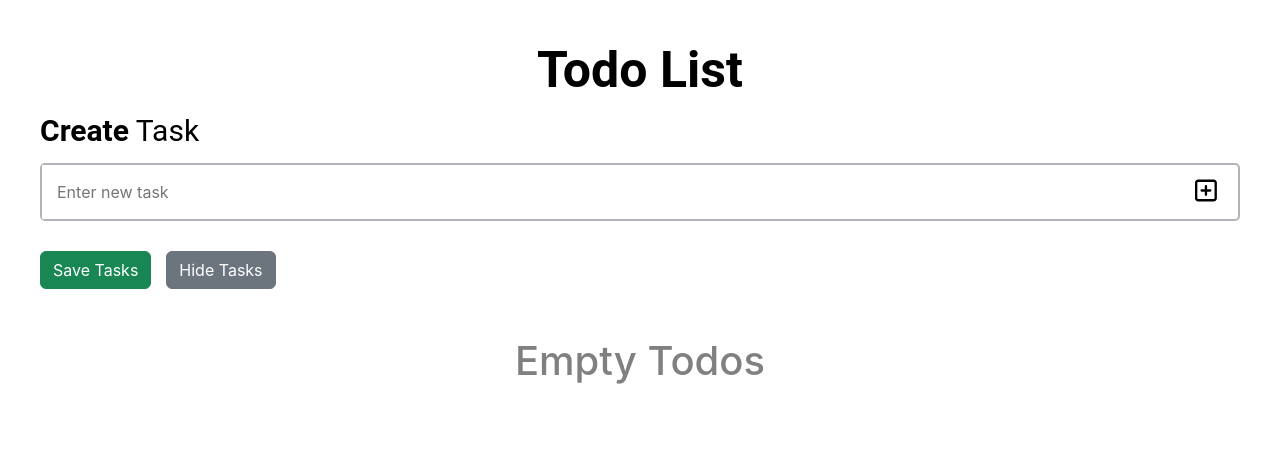
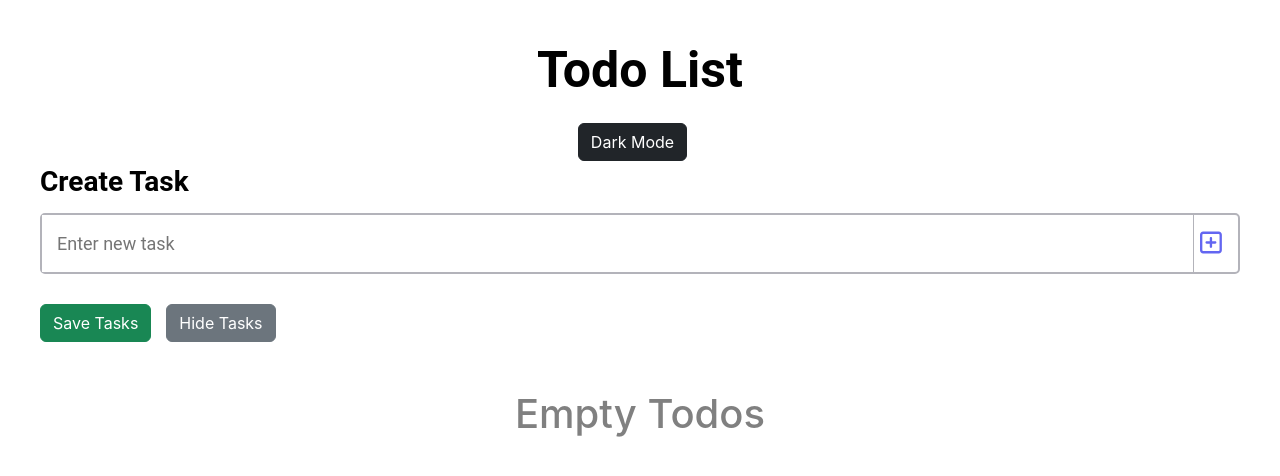
Before and after one commit to Kinsuksingh/todo-app, a React (Create React App) app: page / in a window 1280 px wide. Shown: the top 476 px of the page. Built offline with nearby package versions, Linux system fonts and the light colour scheme.

Commit message:
Adding Dark theme feature

```diff
--- a/src/App.js
+++ b/src/App.js
@@ -11,12 +11,18 @@ const App = () => {
   const storedTodos = JSON.parse(localStorage.getItem("tasksList"));
   const [tasksList, setTasks] = useState(storedTodos !== null ? storedTodos : []);
 
-  // State variable to store the isShow state
+  // State variables to track theme and task list visibility
   const [isShow, setIsShow] = useState(true);
+  const [isDarkMode, setIsDarkMode] = useState(false); // New state for dark mode
 
   // Function to toggle the visibility of the task list
   const onSetIsShow = () => {
     setIsShow(!isShow);
+  };
+
+  // Function to toggle dark mode
+  const toggleDarkMode = () => {
+    setIsDarkMode(!isDarkMode);
   };
 
   // Function to add a new task
@@ -56,10 +62,12 @@ const App = () => {
       flexDirection: 'column',
       alignItems: 'center',
       padding: '40px',
+      backgroundColor: isDarkMode ? '#181818' : '#ffffff', // Dark mode background
+      color: isDarkMode ? '#f0f0f0' : '#000000', // Dark mode text color
+      transition: 'background-color 0.3s ease, color 0.3s ease',
     },
     heading: {
       textAlign: 'center',
-      color: 'black',
       fontFamily: 'Roboto',
       fontSize: '50px',
       fontWeight: 'bold',
@@ -77,8 +85,15 @@ const App = () => {
   return (
     <div style={styles.container}>
       <h1 style={styles.heading}>Todo List</h1>
+
+      {/* Dark Mode Toggle Button */}
+      <button type='button' className='btn btn-dark' style={styles.button} onClick={toggleDarkMode}>
+        {isDarkMode ? 'Light Mode' : 'Dark Mode'}
+      </button>
+
       {/* Task input component for adding new tasks */}
-      <TaskInput onAddTask={addNewTask} />
+      <TaskInput onAddTask={addNewTask} isDarkMode={isDarkMode} />
+
       <div style={styles.buttonGroup}>
         {/* Buttons to save tasks to localStorage and toggle task list visibility */}
         <button type='button' className='btn btn-success' style={styles.button} onClick={handleSaveClick}>
@@ -101,6 +116,7 @@ const App = () => {
           onRemoveTask={removeTask}
           onChangeTaskStatus={changeTaskStatus}
           onEditTask={editTask}
+          isDarkMode={isDarkMode} // Pass dark mode state to TaskList
         />
       )}
     </div>
--- a/src/components/TaskInput/index.css
+++ b/src/components/TaskInput/index.css
@@ -1,32 +1,72 @@
-.label-style{
+/* Light Theme */
+.label-style {
     color: black;
-    font-family: "Roboto";
+    font-family: "Roboto", sans-serif;
     margin-bottom: 10px;
-    font-size: 30px;
+    font-size: 28px;
+    font-weight: 600;
 }
 
-.task-label-text{
-    font-weight: bold;
-}
-
-.input-section{
+.input-section {
+    display: flex;
+    align-items: center;
     border: solid 2px #b3b3ba;
     border-radius: 5px;
     margin-bottom: 15px;
-    display: flex;
+    transition: border-color 0.3s ease;
 }
 
-.inputEle-style{
+.input-section:hover {
+    border-color: #91998e;
+}
+
+.inputEle-style {
     border: none;
     padding: 15px;
     outline: none;
     width: 100%;
+    font-size: 18px;
+    font-family: "Roboto", sans-serif;
+    border-right: solid 1px #b3b3ba;
+    transition: background-color 0.3s ease, border-color 0.3s ease;
 }
 
-.custom-add-btn{
+.inputEle-style:focus {
+    background-color: #f0f4ff;
+    border-right-color: #6366f1;
+}
+
+.custom-add-btn {
     background-color: transparent;
     border: none;
     outline: none;
-    margin-right: 15px;
+    margin-right: 10px;
     font-size: 25px;
+    color: #6366f1;
+    cursor: pointer;
+    transition: color 0.3s ease, transform 0.2s ease;
 }
+
+.custom-add-btn:hover {
+    color: #4f46e5;
+    transform: scale(1.1);
+}
+
+/* Dark Theme */
+.dark-label {
+    color: #f0f0f0;
+}
+
+.dark-input-section {
+    border: solid 2px #444444;
+}
+
+.dark-inputEle-style {
+    background-color: #333333;
+    color: #f0f0f0;
+}
+
+.dark-inputEle-style:focus {
+    background-color: #222222;
+    border-right-color: #4f46e5;
+}
--- a/src/components/TaskInput/index.js
+++ b/src/components/TaskInput/index.js
@@ -4,56 +4,42 @@ import { faPlusSquare } from '@fortawesome/free-regular-svg-icons'; // Import sp
 import './index.css'; // Import custom CSS styles for the component
 
 const TaskInput = (props) => {
-    // Destructure props object to access the onAddTask function for adding new tasks
-    const {onAddTask} = props
+  const { onAddTask, isDarkMode } = props;
+  const [newTask, createNewTask] = useState('');
 
-    // State variable to store the new task text entered by the user
-    const [newTask, createNewTask] = useState('')
+  const handleSubmit = (event) => {
+    event.preventDefault();
 
-    // Function to handle form submission
-    const handleSubmit = (event) => {
-        // Prevent default form submission behavior
-        event.preventDefault()
-
-        // Check if the entered task text has any value after trimming whitespace
     if (newTask.trim()) {
-            // Call the onAddTask function
-            onAddTask(newTask)
+      onAddTask(newTask);
     } else {
-            // Alert the user to enter valid text if the input is empty
       alert("Enter Valid Text");
     }
 
-        // Clear the newTask state after successful submission or alert
-        createNewTask('')
-    }
+    createNewTask('');
+  };
 
-
-    return(
+  return (
     <form className="d-flex flex-column w-100" onSubmit={handleSubmit}>
-            {/* Label for the task input field */}
-            <label className="label-style" htmlFor="create-task">
+      <label className={`label-style ${isDarkMode ? 'dark-label' : ''}`} htmlFor="create-task">
         <span className="task-label-text">Create</span> Task
       </label>
 
-             {/* Container for the input field and submit button */}
-            <div className='input-section'>
+      <div className={`input-section ${isDarkMode ? 'dark-input-section' : ''}`}>
         <input
-                    className="inputEle-style"
+          className={`inputEle-style ${isDarkMode ? 'dark-inputEle-style' : ''}`}
           id="create-task"
           type="text"
           placeholder="Enter new task"
           value={newTask}
           onChange={(e) => createNewTask(e.target.value)}
         />
-                {/* Submit button */}
         <button type="submit" className="custom-add-btn">
-                     {/* Render PlusSquare icon from FontAwesome */}
           <FontAwesomeIcon icon={faPlusSquare} />
         </button>
       </div>
     </form>
-    )
-}
+  );
+};
 
-export default TaskInput
+export default TaskInput;
```
Lines whose indentation alone changed are shown as unchanged.
